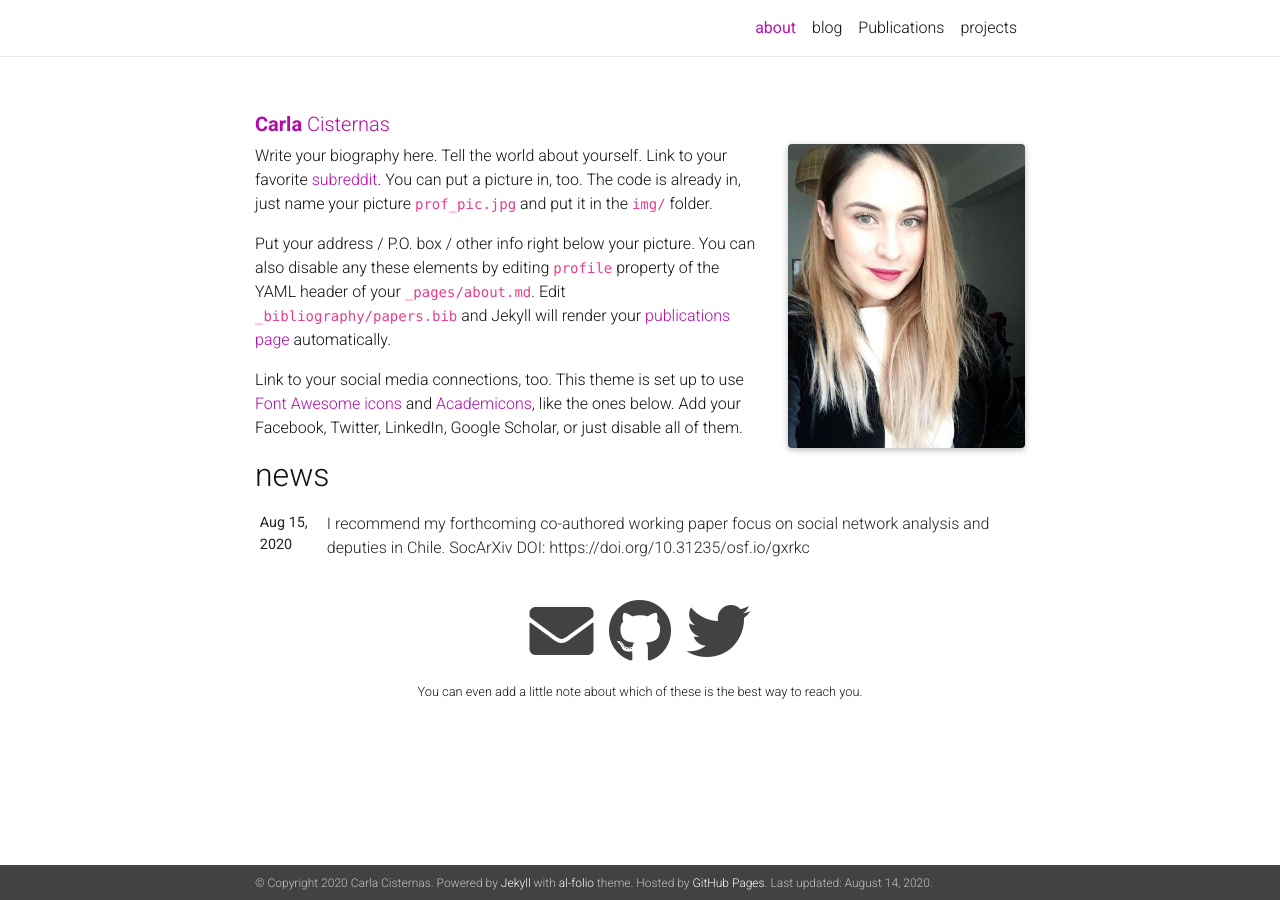
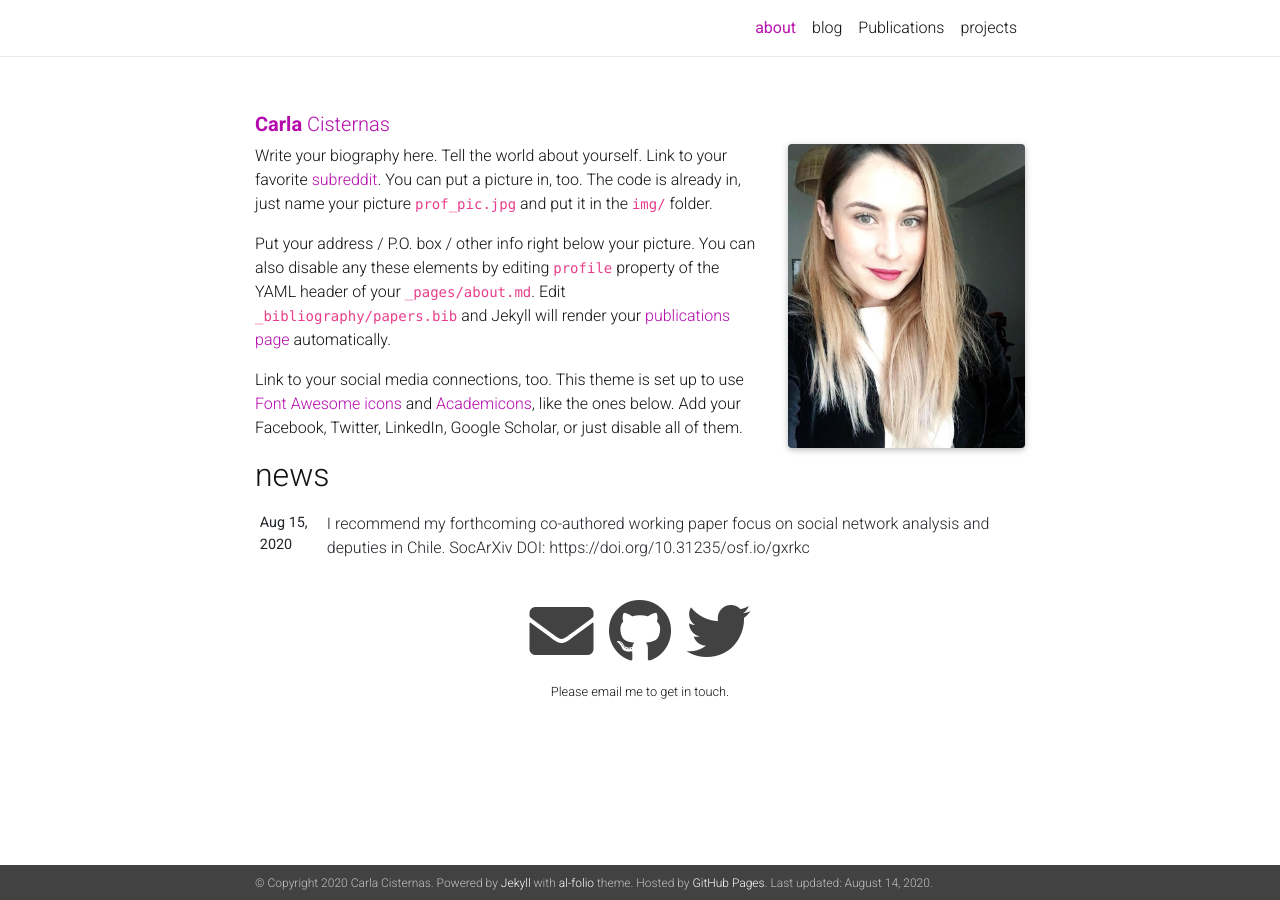
Before and after one commit to training-datalab/carlacisternas.com, a Jekyll site: the page built from _pages/about.md, in a window 1280 px wide. Built offline with Jekyll 4.4.1, drawn with Linux system fonts in a browser that asks for light colours; nearby versions of some CDN libraries; a style sheet for code colours, icons or effects is not loaded.

Commit message:
Update _config.yml

```diff
--- a/_config.yml
+++ b/_config.yml
@@ -47,7 +47,7 @@
 blogger_url: # your blogger URL
 
 contact_note: >
-  You can even add a little note about which of these is the best way to reach you.
+  Please email me to get in touch.
 
 google_analytics: UA-XXXXXXXXX # out your google-analytics code
 
@@ -119,7 +119,7 @@
 
 scholar:
 
-  last_name: González-Bustamante
+  last_name: Einstein
 
   style: apa
   locale: en
```
